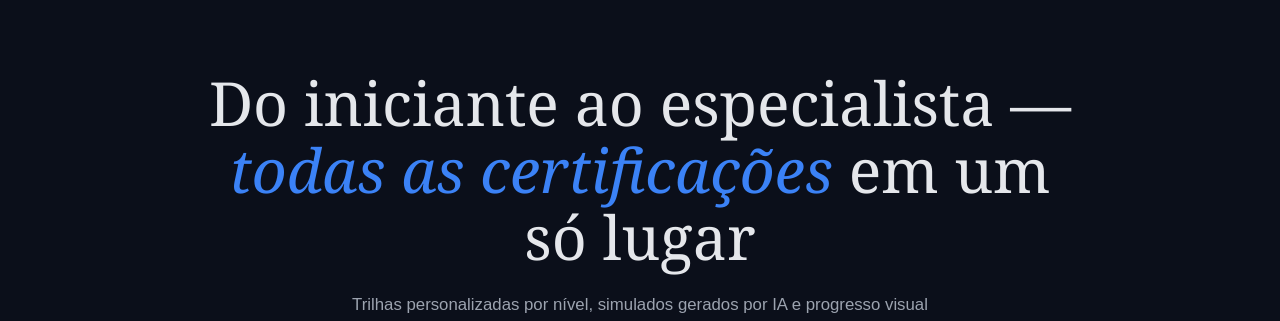
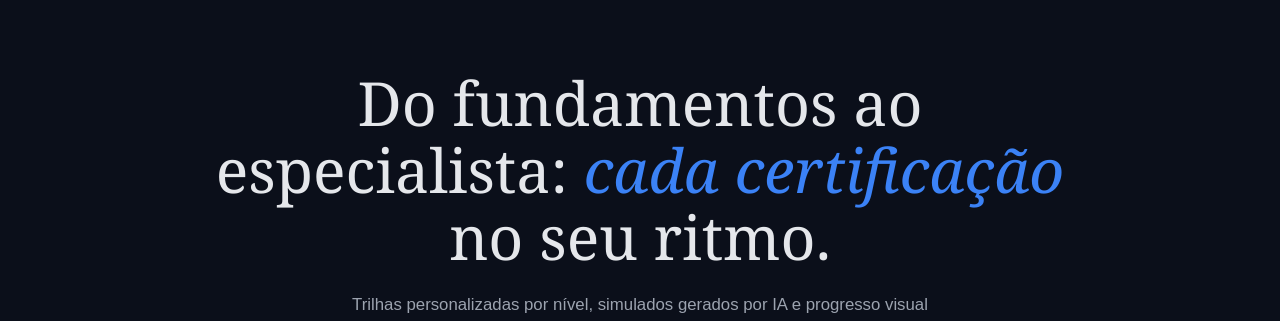
Before and after one commit to Icarohsilva/ctfl-app, a Next.js app: page / in a window 1280 px wide. Shown: the part 179-500 px from the top of the page. Built offline with nearby package versions, Linux system fonts and the light colour scheme; no server answers.

Commit message:
ajustes titulo

```diff
--- a/src/app/page.tsx
+++ b/src/app/page.tsx
@@ -86,9 +86,9 @@ export default function Home() {
         </div>
 
         <h1 className="hero-title" style={{ fontSize: "clamp(2.2rem, 6vw, 3.8rem)", lineHeight: 1.1, marginBottom: "1.25rem", color: "#e5e7eb", fontFamily: "Georgia, serif", fontWeight: "normal" }}>
-          Do iniciante ao especialista —{" "}
-          <span style={{ color: "#3b82f6", fontStyle: "italic" }}>todas as certificações</span>{" "}
-          em um só lugar
+          Do fundamentos ao especialista:{" "}
+          <span style={{ color: "#3b82f6", fontStyle: "italic" }}>cada certificação</span>{" "}
+          no seu ritmo.
         </h1>
 
         <p style={{ fontSize: "1.05rem", color: "#9ca3af", maxWidth: "580px", margin: "0 auto 2rem", lineHeight: 1.7 }}>
```
Also changed, not shown: 1 other file (tests, documents, lock files or other folders).
